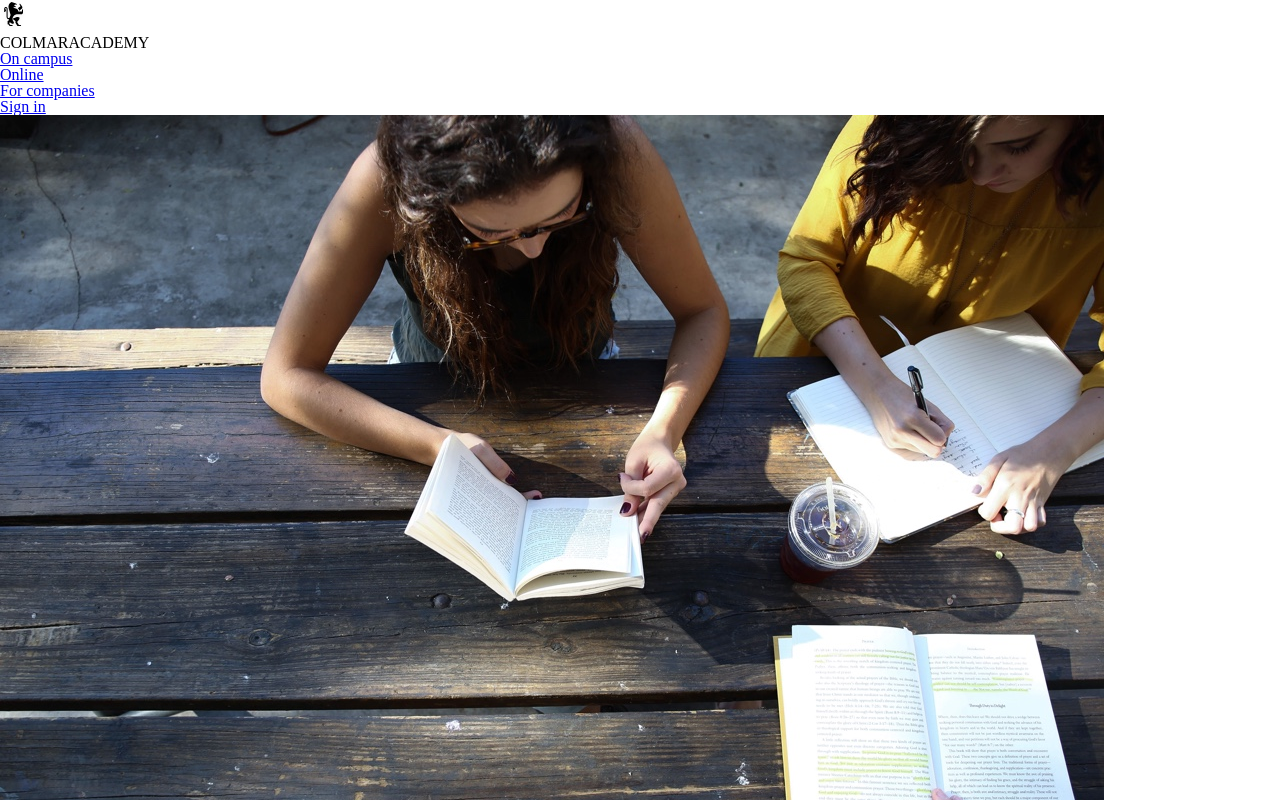
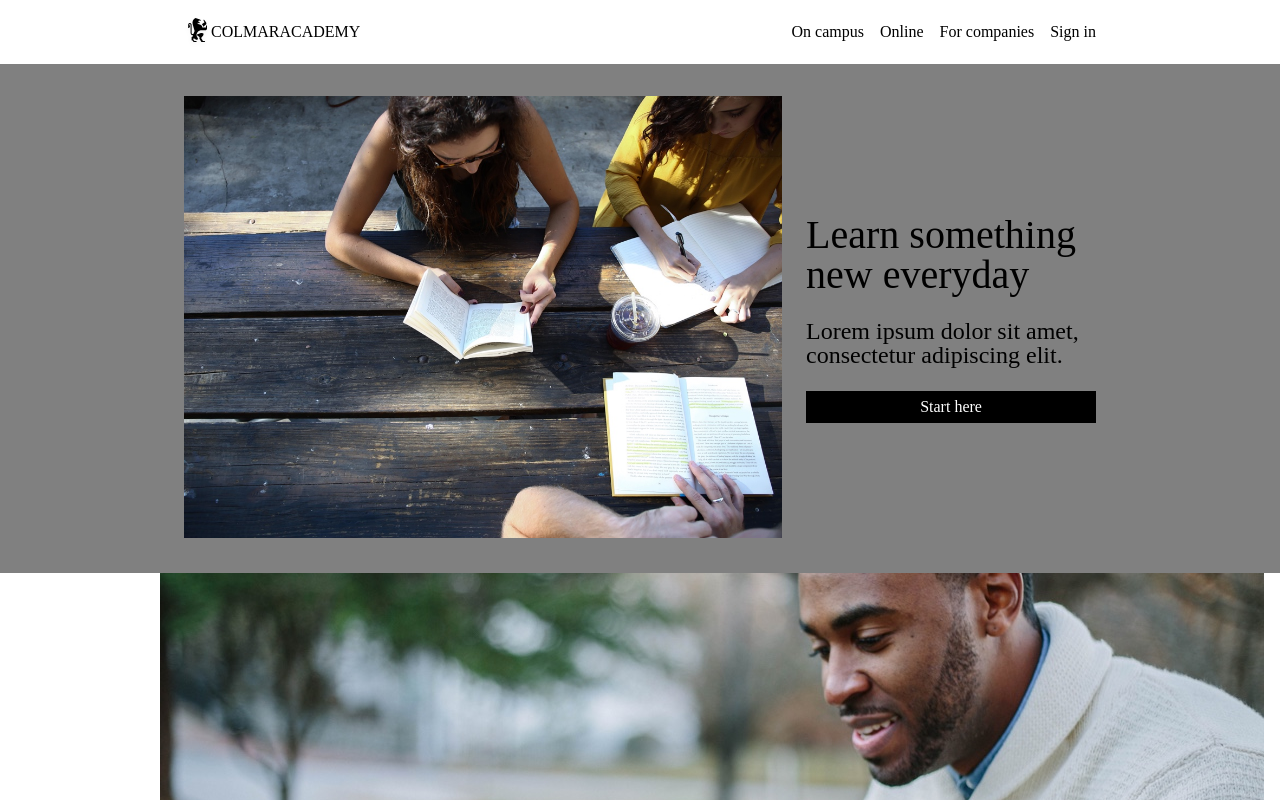
Before and after one commit to oOFrancescaOo/COLMAR_ACADEMY, a plain HTML site: page index.html in a window 1280 px wide. Shown: the top 800 px of the page. Drawn offline with Linux system fonts and the light colour scheme.

Commit message:
Header incl. banner - first flex draft

```diff
--- a/index.html
+++ b/index.html
@@ -7,29 +7,38 @@
 </head>
 <body>
   <header>
+    <div class="container">
+      <div class="nav-bar flex">
         <div class="logo">
-      <img src="./resources/images/ic-logo.svg">
-      <p><strong>COLMAR</strong>ACADEMY</p>
+          <img src="./resources/images/ic-logo.svg"><a><strong>COLMAR</strong>ACADEMY</a>
         </div>
         <nav>
-      <ul>
+          <ul class="flex">
             <li><a href="#campus">On campus</a></li>
             <li><a href="#courses">Online</a></li>
             <li><a href="#companies">For companies</a></li>
             <li><a href="#sign-in">Sign in</a></li>
           </ul>
+        </nav>
+      </div>
+    </div>
     <div class="banner">
-      <div>
+      <div class="container flex">
+        <div class="main-img">
           <img src="./resources/images/banner.jpg">
         </div>
-      <div>
+        <div class="slogan">
           <h1>Learn something new everyday</h1>
           <h2>Lorem ipsum dolor sit amet, consectetur adipiscing elit.</h2>
-        <div class="banner">Start here</div>
+          <div class="button">
+            Start here
+          </div>
+        </div>
+      </div>
     </div>
   </header>
 
-  <main>
+  <main class="container">
 
     <section id="campus">
       <div>
--- a/resources/css/style.css
+++ b/resources/css/style.css
@@ -0,0 +1,94 @@
+html {
+  font-size: 16px;
+}
+
+.container {
+  max-width: 960px;
+  margin: 0px auto;
+  padding: 0px 1.5rem;
+}
+
+.flex {
+  display: flex;
+}
+
+h1 {
+  font-size: 2.5rem;
+  padding-bottom: 1.5rem;
+}
+
+h2 {
+  font-size: 1.5rem;
+  padding-bottom: 1.5rem;
+}
+
+li {
+  padding-left: 1rem;
+}
+
+a {
+  text-decoration: none;
+  color: black;
+}
+
+/* HEADER */
+
+/*NAV */
+
+.logo {
+  display: flex;
+  align-items: center;
+  padding-left: 1.5rem;
+}
+
+.nav-bar {
+  position: fixed;
+  z-index: 10;
+  background-color: white;
+  height: 4rem;
+  width: 960px;
+  align-items: center;
+  justify-content: space-between;
+}
+
+nav ul li:last-child {
+  padding-right: 1.5rem;
+}
+
+/* BANNER */
+
+.banner {
+  background-color: grey;
+  max-width: 100%;
+  position: relative;
+  top: 4rem;
+}
+
+.banner .container {
+  padding: 2rem 0px;
+}
+
+.main-img {
+  min-width: 60%;
+  margin: 0px 1.5rem;
+}
+
+.main-img img {
+  max-width: 100%;
+}
+
+.slogan {
+  display: flex;
+  flex-direction: column;
+  align-items: flex-start;
+  justify-content: center;
+  margin-right: 1.5rem;
+}
+
+.button {
+  background-color: black;
+  color: white;
+  padding: 0.5rem 0px;
+  width: 100%;
+  text-align: center;
+}
```
Lines whose indentation alone changed are shown as unchanged.
